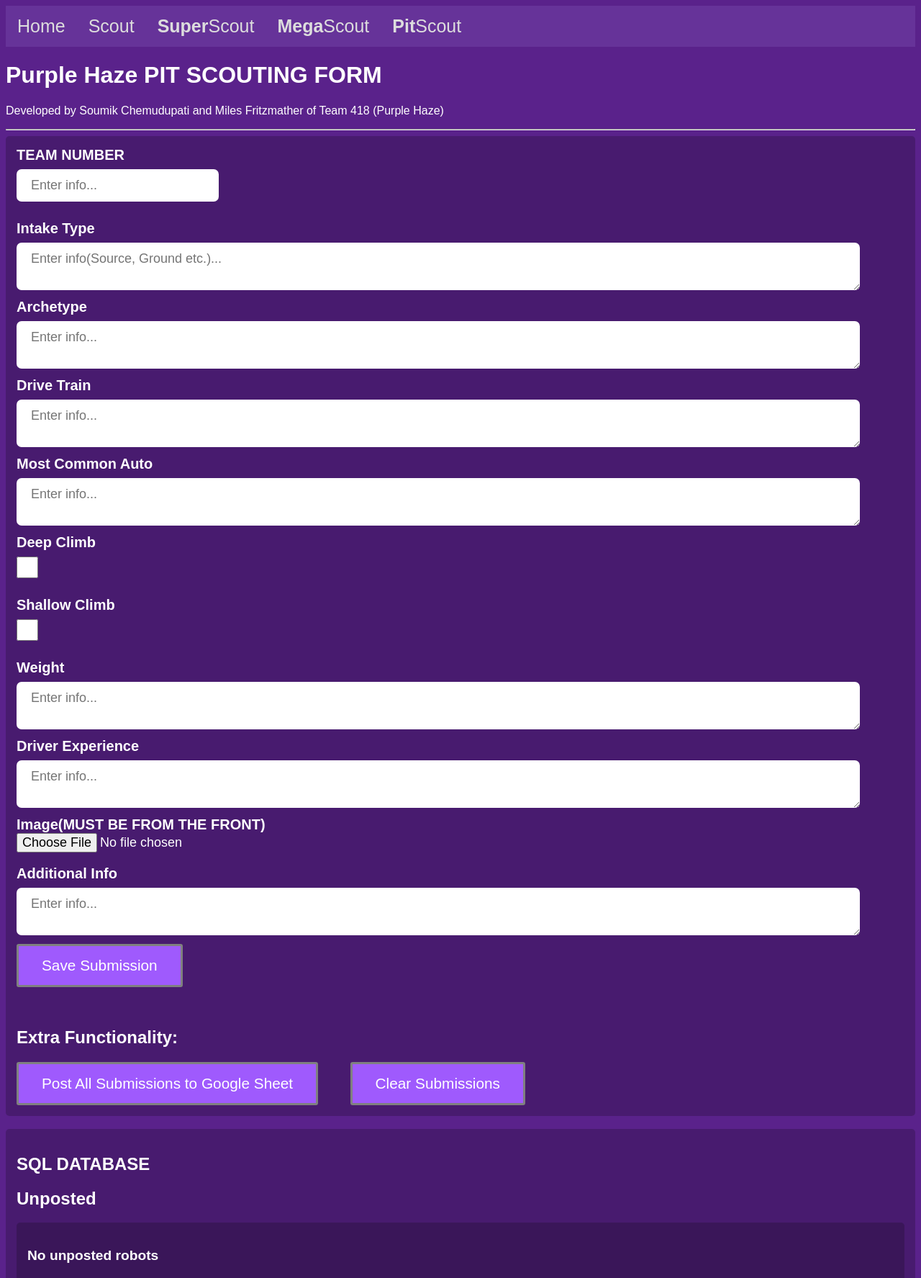
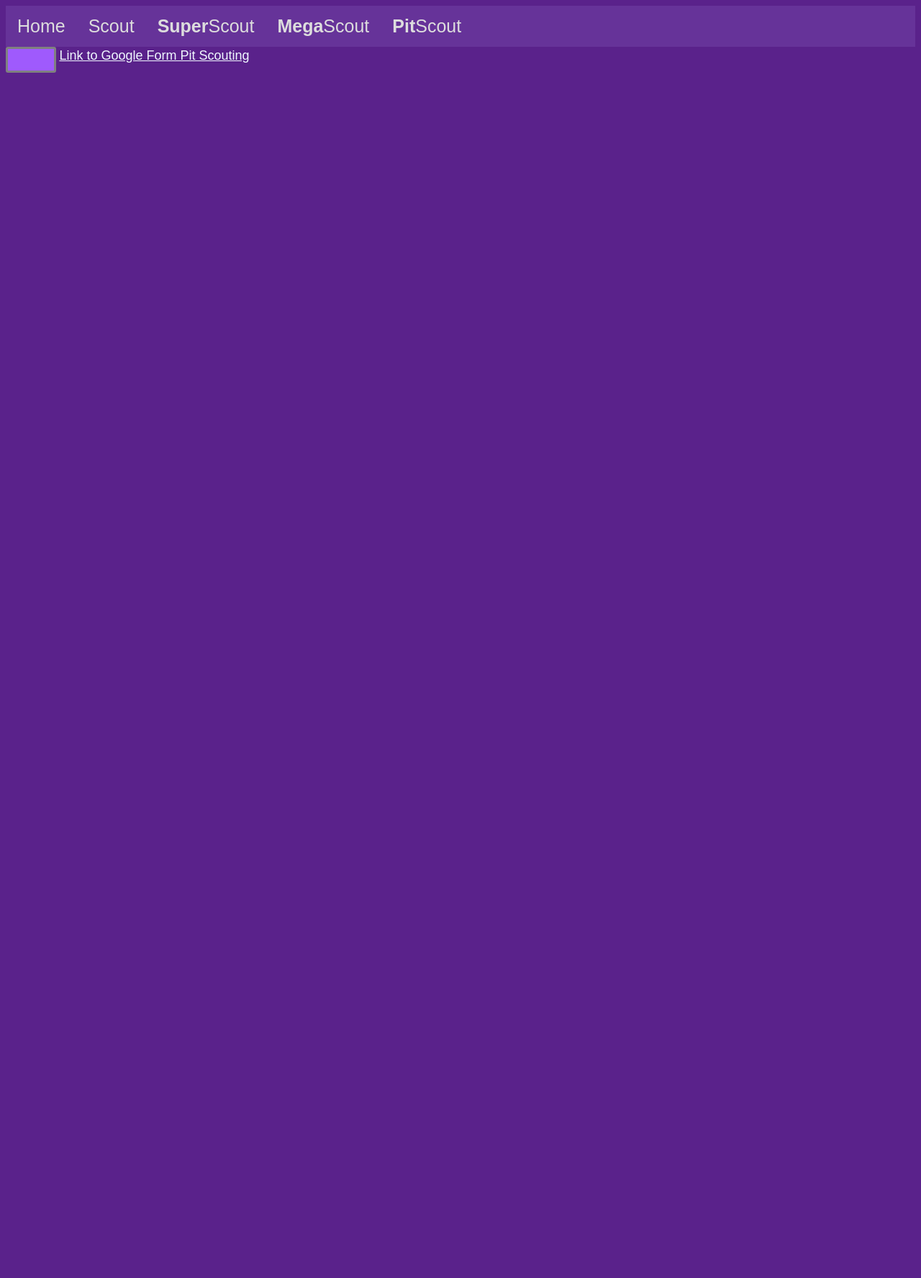
Before and after one commit to lasarobotics/PurpleScout, a Flask app: page /pitScout.html in a window 1280 px wide. Shown: the top 1775 px of the page at 72% size. After the commit the page ends 101 px from the top, so only its background shows below. Run offline with Flask 3, Linux system fonts and the light colour scheme; parts of the project's set-up code (start-up, migrations or seed data) failed here and were passed over; some libraries are stand-ins or nearby versions.

Commit message:
Update pitscout

```diff
--- a/templates/pitScout.html
+++ b/templates/pitScout.html
@@ -1,6 +1,7 @@
-<!doctype html>
-<html>
-<head>
+{% extends "base.html" %}
+{% block title %}🔎 Pit Scouting 🔎{% endblock %}
+
+{% block head %}
   <meta charset="utf-8">
   <title>Google Sheets To SQL | Robotics</title>
   <link rel="stylesheet" type="text/css" href="/static/pitScoutStyle.css">
@@ -14,8 +15,11 @@
         <li><a href="/pitScout.html"><b>Pit</b>Scout</a></li>
     </ul>
 </div>
-<body>
-  <h1>Purple Haze PIT SCOUTING FORM</h1>
+{% endblock %}
+
+{% block body %}
+  <a href="https://forms.gle/cicQfUMhX7BVC8D76" style="color:aliceblue; font-size:large">Link to Google Form Pit Scouting</a>
+  <!-- <h1>Purple Haze PIT SCOUTING FORM</h1>
   <p>Developed by Soumik Chemudupati and Miles Fritzmather of Team 418 (Purple Haze)</p>
   <hr>
   <div id="submissionGroup">
@@ -62,8 +66,8 @@
     <h2>Extra Functionality:</h2>
     <span id="button_holder">
       <button onclick="window.location.href += '/UpdateSheets'; alert('working')">Post All Submissions to Google Sheet</button>
-      <!-- <button onclick="window.location.href += '/Download'">Download Images</button> -->
-      <button onclick="clearSubmissions()">Clear Submissions</button><br>
+      <button onclick="window.location.href += '/Download'">Download Images</button> -->
+      <!-- <button onclick="clearSubmissions()">Clear Submissions</button><br>
     </span>
 
   </div>
@@ -185,6 +189,5 @@
         <p id="empty">No posted robots</p>
       {% endif %}
     </div>
-  </div>
-</body>
-</html>
+  </div> -->
+{% endblock %}
```
